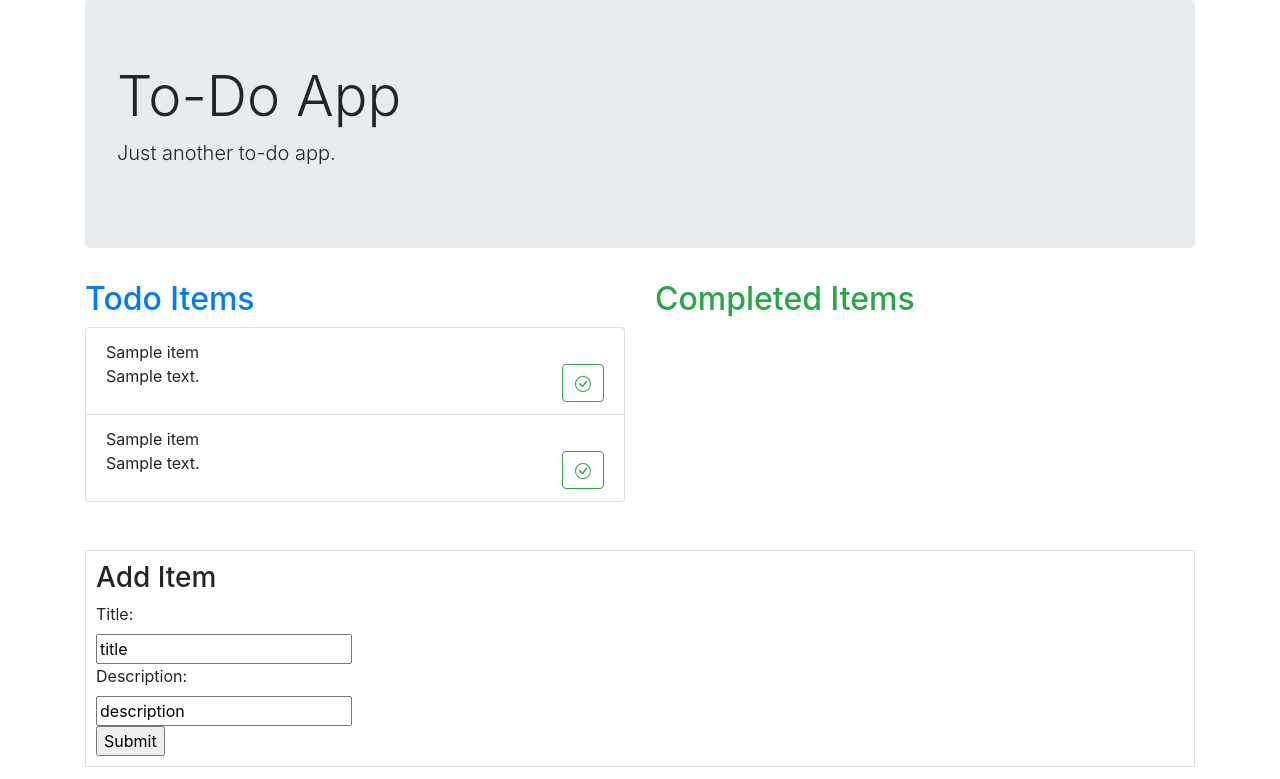
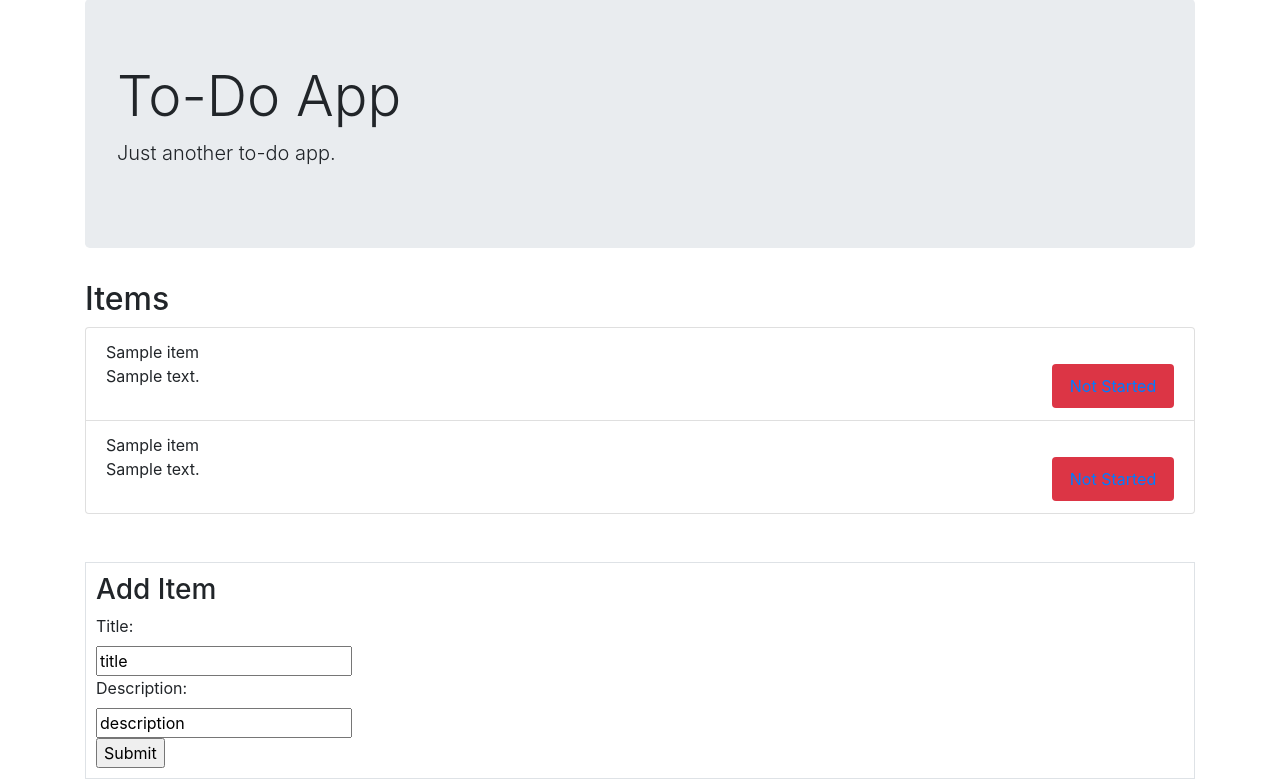
Before and after one commit to CorndelWithSoftwire/DevOps-Course-Starter, a Flask app: page / in a window 1280 px wide. Shown: the part 81-860 px from the top of the page. Run offline with Flask 2, Linux system fonts and the light colour scheme; a database or web service that is not in the repository returns one stand-in record (values such as "Sample title"); data that the repository does not hold is empty; some libraries are stand-ins or nearby versions.

Commit message:
Revert "cleanup and ui improvement"
This reverts commit 17b5cee8

```diff
--- a/item.py
+++ b/item.py
@@ -4,6 +4,10 @@ from flask_config import Config
 
 
 class Item:
+
+    STATUS_COMPLETED = 'Completed'
+    STATUS_NOT_STARTED = 'Not Started'
+
     def __init__(self, item_id, tittle, status, desc):
         self.title = tittle
         self.status = status
@@ -13,12 +17,12 @@ class Item:
     @staticmethod
     def from_response(response):
         r_title = response['name']
-        r_status = Status.COMPLETED if Config.DONE_LIST_ID == response['idList'] else Status.NOT_STARTED
+        r_status = Item.STATUS_COMPLETED if Config.DONE_LIST_ID == response['idList'] else Item.STATUS_NOT_STARTED
         r_id = response['id']
         r_desc = response['desc']
         return Item(r_id, r_title, r_status, r_desc)
 
 
-class Status(Enum):
+class Color(Enum):
     COMPLETED = auto()
     NOT_STARTED = auto()
--- a/templates/index.html
+++ b/templates/index.html
@@ -8,32 +8,26 @@
     </div>
 
     <div class="row">
-        <div class="col">
-            <h2 class="text-primary">Todo Items</h2>
+        <div class="col-md-12">
+            <h2>Items</h2>
             <ul class="list-group">
-                {% for item in view_model.todo_items %}
+                {% for item in view_model.items %}
+                    {% if item.status == 'Not Started' %}
                         <li class="list-group-item">{{ item.title }} <br> {{ item.desc }}
-                        <span style="float: right">
+                            <span class="badge badge-danger" style="float: right">
                                 <form method="post" action="{{ url_for('complete_item', id =item.id) }}">
-                                <button class="btn btn-outline-success" type="submit" data-toggle="tooltip"
-                                        title="Mark as completed"><svg width="1em" height="1em" viewBox="0 0 16 16" class="bi bi-check-circle" fill="currentColor" xmlns="http://www.w3.org/2000/svg">
-  <path fill-rule="evenodd" d="M8 15A7 7 0 1 0 8 1a7 7 0 0 0 0 14zm0 1A8 8 0 1 0 8 0a8 8 0 0 0 0 16z"/>
-  <path fill-rule="evenodd" d="M10.97 4.97a.75.75 0 0 1 1.071 1.05l-3.992 4.99a.75.75 0 0 1-1.08.02L4.324 8.384a.75.75 0 1 1 1.06-1.06l2.094 2.093 3.473-4.425a.236.236 0 0 1 .02-.022z"/>
-</svg>
+                                    <button class="btn btn-link" type="submit" data-toggle="tooltip"
+                                            title="Mark as completed">{{ item.status }}
                                     </button>
                                 </form>
                             </span>
                         </li>
-                {% endfor %}
-            </ul>
-        </div>
-        <div class="col">
-            <h2 class="text-success">Completed Items</h2>
-            <ul class="list-group">
-                {% for item in view_model.done_items %}
+                    {% else %}
                         <li class="list-group-item">{{ item.title }}
-                        <span class="badge badge-success" style="float: right"></span>
+                            <span class="badge badge-success" style="float: right">{{ item.status }}</span>
                         </li>
+                    {% endif %}
+
                 {% endfor %}
             </ul>
         </div>
--- a/viewmodel.py
+++ b/viewmodel.py
@@ -1,4 +1,4 @@
-from item import Item, Status
+from item import Item
 
 
 class ViewModel:
@@ -11,10 +11,10 @@ class ViewModel:
 
     @property
     def todo_items(self):
-        todo_items = list(filter(lambda item: item.status == Status.NOT_STARTED, self._items))
+        todo_items = list(filter(lambda item: item.status == Item.STATUS_NOT_STARTED, self._items))
         return todo_items
 
     @property
     def done_items(self):
-        done_items = list(filter(lambda item: item.status == Status.COMPLETED, self._items))
+        done_items = list(filter(lambda item: item.status == Item.STATUS_COMPLETED, self._items))
         return done_items
```
Also changed, not shown: tests/test_viewmodel.py (+5 -5 lines). Lines whose indentation alone changed are shown as unchanged.
